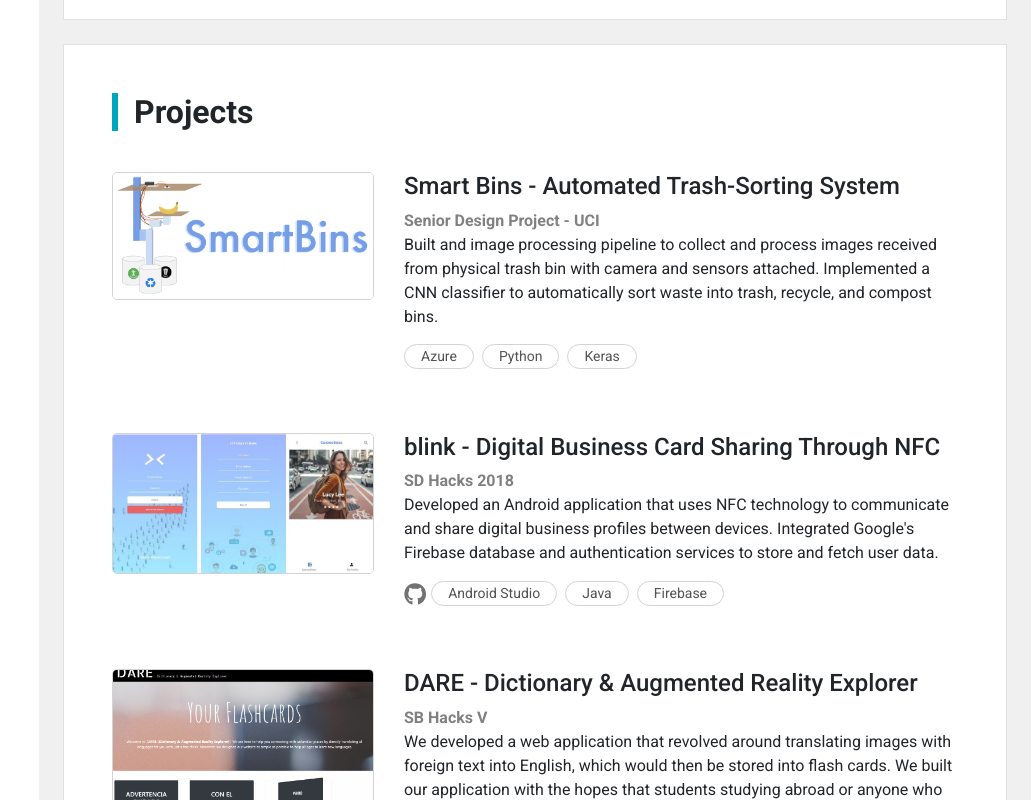
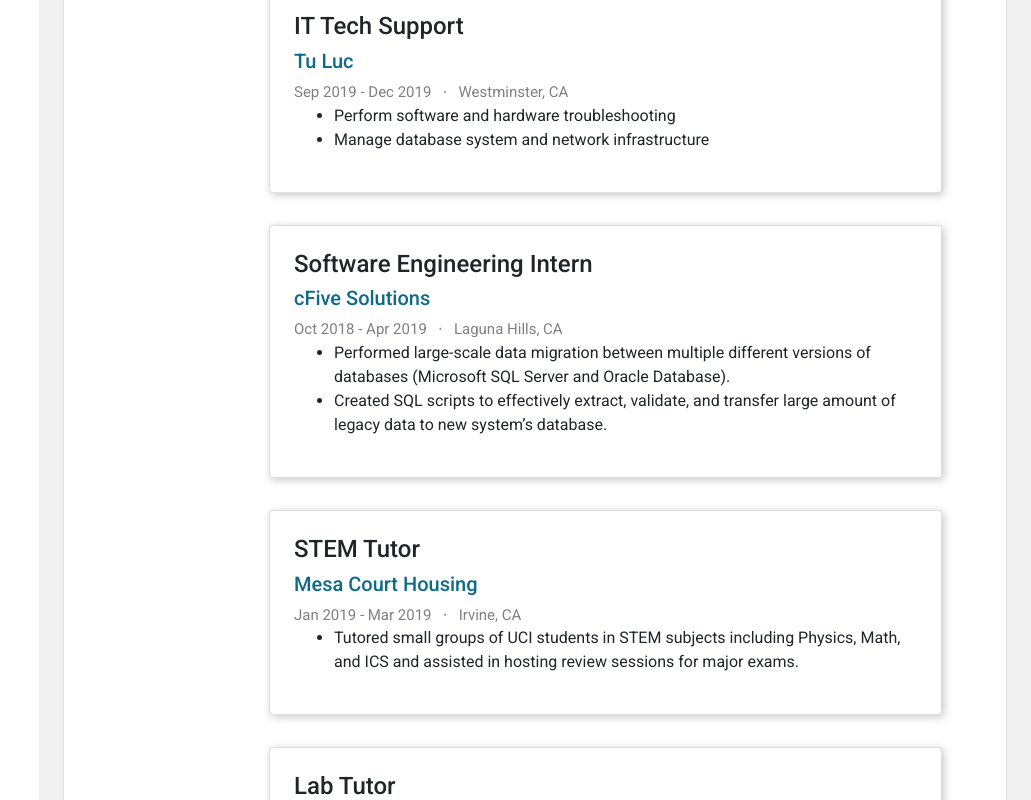
Before and after one commit to sluong-wf/sluong, a React (Create React App) app: page / in a window 1280 px wide. Shown: the part 1420-2220 px from the top of the page, without its empty margins (249-1280 px from the left). Built offline with nearby package versions, Linux system fonts and the light colour scheme.

Commit message:
Add content for Experience section in Card layout

```diff
--- a/src/components/Experience.js
+++ b/src/components/Experience.js
@@ -2,10 +2,67 @@
 import { Container, Row, Col } from 'react-bootstrap';
 
 class Experience extends React.Component {
+    constructor() {
+        super();
+
+        this.state = {items: [
+            {
+                title: "IT Tech Support",
+                company: "Tu Luc",
+                period: "Sep 2019 - Dec 2019",
+                location: "Westminster, CA",
+                description: ["Perform software and hardware troubleshooting",
+                    "Manage database system and network infrastructure"],
+            },
+            {
+                title: "Software Engineering Intern",
+                company: "cFive Solutions",
+                period: "Oct 2018 - Apr 2019",
+                location: "Laguna Hills, CA",
+                description: [` Performed large-scale data migration between multiple different versions of
+                    databases (Microsoft SQL Server and Oracle Database).`, `Created SQL scripts to effectively
+                    extract, validate, and transfer large amount of legacy data to new system’s database.`],
+            },
+            {
+                title: "STEM Tutor",
+                company: "Mesa Court Housing",
+                period: "Jan 2019 - Mar 2019",
+                location: "Irvine, CA",
+                description: ["Tutored small groups of UCI students in STEM subjects including Physics, Math, and ICS and assisted in hosting review sessions for major exams."],
+            },
+            {
+                title: "Lab Tutor",
+                company: "UCI School of ICS",
+                period: "Sep 2018 - Dec 2018",
+                location: "Irvine, CA",
+                description: ["Tutored classroom of 30 UCI students for Accelerated Programming in Python class at UCI."],
+            }
+        ]}
+    }
+
     render() {
+        let items = this.state.items;
         return (
             <div className="experience-section content-section-container" id="my-experience">
                 <h2 className="section-title font-weight-bold">Experience</h2>
+
+                <Container className="experience-item">
+                    {items.map(item =>
+                        <Row>
+                            <Col xs="2">
+                            </Col>
+                            <Col className="card">
+                                <h4 key={item.title}>{item.title}</h4>
+                                <h5>{item.company}</h5>
+                                <b>{item.period} &nbsp;&nbsp;⋅&nbsp;&nbsp; {item.location}</b>
+                                <ul>
+                                    {item.description.map(desc =>
+                                        <li>{desc}</li>
+                                    )}
+                                </ul>
+                            </Col>
+                        </Row>)}
+                </Container>
             </div>
         );
     }
--- a/src/index.css
+++ b/src/index.css
@@ -281,3 +281,24 @@
 .project-github-link:hover {
   color: var(--dark-gray);
 }
+
+/* EXPERIENCE SECTION */
+.experience-item h5 {
+  color: #0b6b88;
+}
+
+.experience-item b {
+  font-weight: normal;
+  font-size: 15px;
+  color: gray;
+}
+
+.card {
+  padding: 1.5rem !important;
+  margin: 1rem;
+  filter: drop-shadow(2px 2px 4px #c7c7c7);
+}
+
+.card:hover {
+  filter: drop-shadow(2px 2px 6px #a8a8a8);
+}
```
